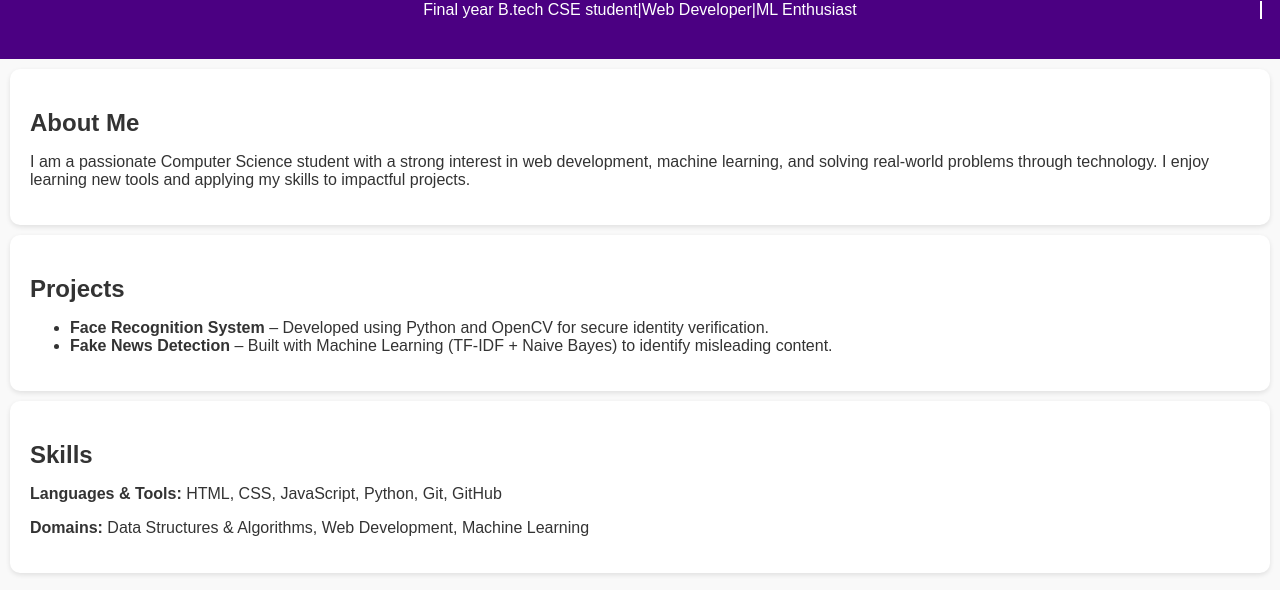
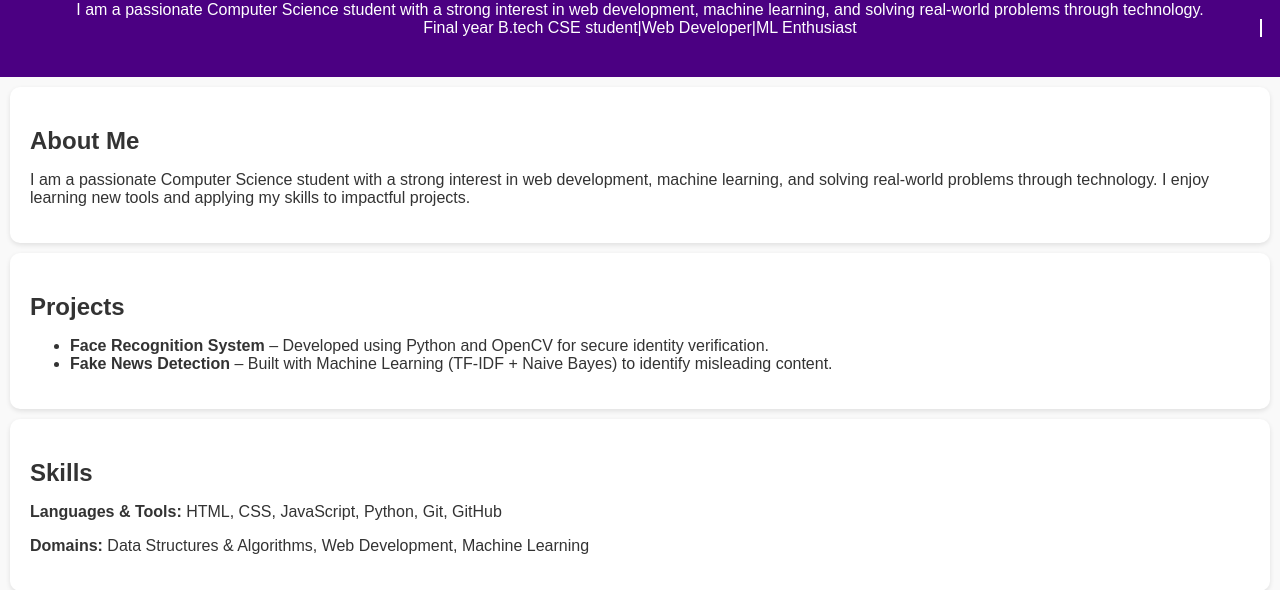
Before and after one commit to Ayushisingh2512/ayushi-portfolio, a plain HTML site: page index.html in a window 1280 px wide. Shown: the part 251-841 px from the top of the page. Drawn offline with Linux system fonts and the light colour scheme.

Commit message:
Update index.html

```diff
--- a/index.html
+++ b/index.html
@@ -13,7 +13,7 @@
     <button onclick="toggleMode()" class="mode-btn">🌓 Toggle Mode</button>
     <img src="pfp1.jpeg" alt="Ayushi's Photo" class="profile-pic" />
     <h1>Ayushi Singh.</h1>
-    <p class="typing-text"></p>
+    <p class="typing-text">I am a passionate Computer Science student with a strong interest in web development, machine learning, and solving real-world problems through technology.</p>
   </header>
 
   <main>
```
